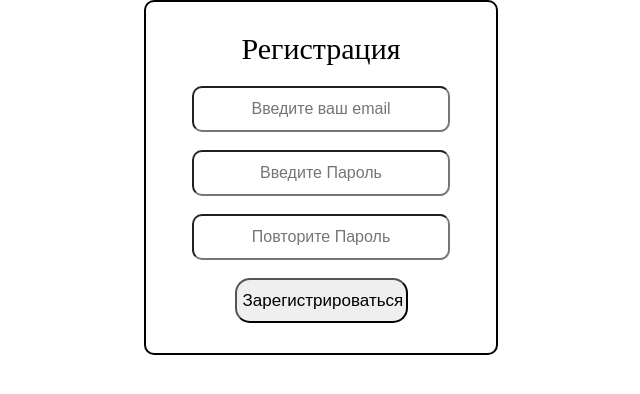
After one commit to h0tlinee/Med_Base, a Flask app: page /reg in a window 1280 px wide. The commit adds this page. Shown: the top 394 px of the page, without its empty margins (319-959 px from the left). Run offline with Flask 3, Linux system fonts and the light colour scheme.

Commit message:
Реализована регистрация и аунтификация пользователей добавлена шапка сайта для аунтифицированных и не аунтифицированных пользователей.

```diff
--- a/app.py
+++ b/app.py
@@ -1,15 +1,186 @@
+import sqlite3
 import time
+
+from sqlalchemy import exc
 from flask import Flask, render_template, request, flash, redirect, url_for
 from datetime import datetime
 from flask_sqlalchemy import SQLAlchemy
+from flask_login import LoginManager, current_user, login_user, logout_user
 from werkzeug.security import generate_password_hash, check_password_hash
 
 app = Flask(__name__)
+app.config['SECRET_KEY'] = 'gfdgfdkgfdjfgd7fddjfd'
+# Авторизация
+login_manager = LoginManager(app)
 
+
+class UserLogin():
+    def fromDB(self, user_id):
+        self.__user = get_user_by_id(user_id)
+        return self
+
+    def create(self, user):
+        self.__user = user
+        return self
+
+    def is_authenticated(self):
+        return True
+
+    def is_active(self):
+        return True
+
+    def is_anonymous(self):
+        return False
+
+    def get_id(self):
+        return str(self.__user[0].id)
+
+
+@login_manager.user_loader
+def load_user(user_id):
+    print('load_user')
+    return UserLogin().fromDB(user_id)
+
+
+# База данных
+app.config['SQLALCHEMY_DATABASE_URI'] = "sqlite:///pharmacy.db"
+db = SQLAlchemy(app)
+
+
+class Users(db.Model):
+    id = db.Column(db.Integer, primary_key=True)
+    email = db.Column(db.String(50), unique=True)
+    password = db.Column(db.String(500), nullable=True)
+    date = db.Column(db.DateTime, default=datetime.utcnow)
+
+    def __repr__(self):
+        return f"<users {self.id}>"
+
+
+class Admin(db.Model):
+    id = db.Column(db.Integer, primary_key=True)
+    email = db.Column(db.String(50), unique=True)
+    password = db.Column(db.String(500), nullable=True)
+    date = db.Column(db.DateTime, default=datetime.utcnow)
+
+    def __repr__(self):
+        return f"<users {self.id}>"
+
+
+# функций баз данных
+
+def init_db():
+    """
+    Функция создания всех таблиц в базе данных
+    :return:
+    """
+    with app.app_context():
+        db.create_all()
+
+
+def add_user(email, hash):
+    try:
+        u = Users(email=email, password=hash)
+        db.session.add(u)
+        db.session.commit()
+        return (1, True)
+    except exc.SQLAlchemyError as e:
+
+        db.session().rollback()
+        print("Ошибка при добавлений пользователя в БД")
+        print(e)
+        print('error-code:', e.code)
+        return (e.code, False)
+
+
+def get_user_by_id(id):
+    try:
+
+        user = Users.query.filter_by(id=id).all()
+        return user
+    except exc.SQLAlchemyError as e:
+
+        db.session().rollback()
+        print("Ошибка при Поиске пользователя в БД по id")
+        print(e)
+        print('error-code:', e.code)
+        return False
+
+
+def get_user_by_email(email):
+    """
+    Функция поиска по еmail администратора или юзера
+    если найден администратор возвращается запись администратора и флаг 1
+    если найден юзер возвращается запись администратора и флаг 1
+    :param email:
+    :return:
+    """
+    try:
+        user = Users.query.filter_by(email=email).all()
+        return user
+
+
+    except exc.SQLAlchemyError as e:
+
+        db.session().rollback()
+        print("Ошибка при Поиске пользователя в БД по email")
+        print(e)
+        print('error-code:', e.code)
+        return False
+
+
+# роуты
 @app.route('/')
 def main():
     return render_template('main.html')
 
 
+@app.route('/reg', methods=['POST', 'GET'])
+def reg():
+    if request.method == 'POST':
+        if len(request.form['email']) > 4 and request.form['password'] == request.form['repeat_password'] and len(
+                request.form['password']) > 5:
+            error_code, res_operation = add_user(request.form['email'],
+                                                 generate_password_hash(request.form['password']))
+            if (res_operation):
+                return redirect('auth')
+            else:
+                if (error_code == 'gkpj'):
+                    user = Users.query.filter_by(email=request.form['email']).all()
+                    date = user[0].date.date()
+                    flash(f"Вы уже были зарегистрированы\n дата регистраций:\n{date}")
+                    return redirect('auth')
+        elif len(request.form['email']) <= 4:
+            flash(f'Email должен содержать больше 4 символов.Длинна вашего email: {len(request.form["email"])}')
+        elif request.form['password'] != request.form['repeat_password']:
+            flash('Пароли не совпадают')
+        elif len(request.form['password']) <= 5:
+            flash(f'Пароль должен содержать больше 5 символов.Длинна вашего Пароля: {len(request.form["password"])}')
+        else:
+            flash(f'Что-то пошло нет так..Может вы уже зарегистрированы?')
+    return render_template('reg.html')
+
+
+@app.route('/auth', methods=['POST', 'GET'])
+def auth():
+    # todo:Продумать авторизацию администратора
+    if request.method == "POST":
+        user = get_user_by_email(request.form['email'])
+
+        if user and check_password_hash(user[0].password, request.form["password"]):
+            userlogin = UserLogin().create(user)
+
+            login_user(userlogin)
+            return redirect(url_for("main"))
+        flash("Неверная пара логин/Пароль", 'error')
+    return render_template('auth.html')
+
+
+@app.route('/logout')
+def logout():
+    logout_user()
+    return redirect(url_for('main'))
+
+
 if __name__ == "__main__":
     app.run(debug=True)
--- /dev/null
+++ b/static/css/reg_auth.css
@@ -0,0 +1,81 @@
+body{
+    font-family: 'IBM Plex Serif', serif;
+    color: black;
+
+    padding: 30px 15px;
+    max-width:320px;
+    margin:0 auto;
+    border:2px solid black;
+
+    border-radius: 10px;
+}
+.flash{
+    font-size:19px;
+    margin:10px;
+    border-radius: 10px;
+}
+t1{
+    font-size:30px;
+    margin-bottom:20px;
+}
+:focus::-webkit-input-placeholder {
+  color: transparent
+}
+
+:focus::-moz-placeholder {
+  color: transparent
+}
+
+:focus:-moz-placeholder {
+  color: transparent
+}
+
+:focus:-ms-input-placeholder {
+  color: transparent
+}
+input::-webkit-input-placeholder       {opacity: 1; transition: opacity 0.4s ease;}
+input::-moz-placeholder                {opacity: 1; transition: opacity 0.4s ease;}
+input:-moz-placeholder                 {opacity: 1; transition: opacity 0.4s ease;}
+input:-ms-input-placeholder            {opacity: 1; transition: opacity 0.4s ease;}
+input:focus::-webkit-input-placeholder {opacity: 0; transition: opacity 0.4s ease;}
+input:focus::-moz-placeholder          {opacity: 0; transition: opacity 0.4s ease;}
+input:focus:-moz-placeholder           {opacity: 0; transition: opacity 0.4s ease;}
+input:focus:-ms-input-placeholder      {opacity: 0; transition: opacity 0.4s ease;}
+::placeholder {
+        text-align: center;
+}
+.form_wrapper{
+
+    display: flex;
+    align-items: center;
+    flex-direction: column;
+
+}
+.email_form{
+
+    width: 250px;
+    height: 40px;
+    text-align:center;
+    border-radius:10px;
+    font-size: 1em;
+
+}
+.password_form{
+
+    width: 250px;
+    height: 40px;
+    text-align:center;
+    border-radius:10px;
+    font-size: 1em;
+
+}
+.btn{
+     width:173px;
+     height:45px;
+     border-radius:15px;
+     font-size:17px;
+
+}
+.btn:hover{
+      background: #C0C0C0;
+}
--- /dev/null
+++ b/templates/reg.html
@@ -0,0 +1,25 @@
+<!DOCTYPE html>
+<html lang="en">
+<head>
+    <meta charset="UTF-8">
+    <link rel="stylesheet" href="../static/css/reg_auth.css">
+    <title>Регистрация</title>
+
+</head>
+<body>
+    <div class="main_wrapper">
+     <form method="post" class="form-control">
+                     <div class="form_wrapper">
+                         <t1>Регистрация</t1>
+                         {% for msg in get_flashed_messages() %}
+                             <div class="flash">{{msg}}</div>
+                         {%endfor%}
+                        <input type="text" name="email" placeholder="Введите ваш email" class="email_form" onkeydown="if(event.keyCode==13){return false;}"><br>
+                        <input type="text" name="password" placeholder="Введите Пароль" class="password_form" onkeydown="if(event.keyCode==13){return false;}"><br>
+                         <input type="text" name="repeat_password" placeholder="Повторите Пароль" class="password_form" onkeydown="if(event.keyCode==13){return false;}"><br>
+                        <button class="btn btn-success" type="submit" >Зарегистрироваться</button>
+                         </div>
+                </form>
+  </div>
+</body>
+</html>
```
Also changed, not shown: static/css/style.css (added, +51 -0 lines), templates/auth.html (added, +24 -0 lines), templates/base.html (+10 -1 lines), templates/header_auth_user.htm (added, +26 -0 lines), templates/header_non_auth.htm (added, +29 -0 lines).
